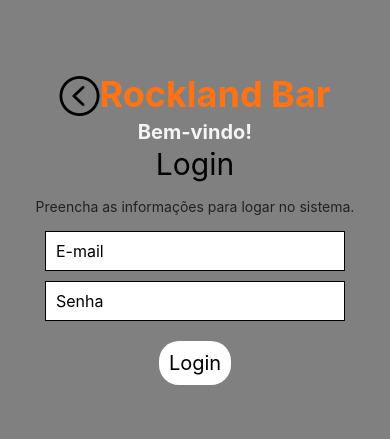
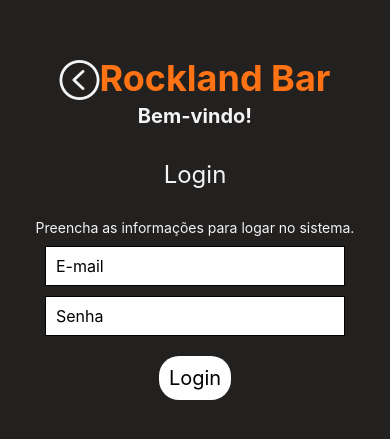
Before and after one commit to Ueverson/campany-app, a React Native app: screen /login in a window 390 px wide. Shown: the part 203-642 px from the top of the page. Built offline with nearby package versions, Linux system fonts and the light colour scheme.

Commit message:
Change the css logic

```diff
--- a/src/components/Notification.tsx
+++ b/src/components/Notification.tsx
@@ -2,9 +2,9 @@ import React from 'react';
 import { View, Text, TouchableOpacity, Button } from 'react-native';
 import Modal from 'react-native-modal';
 import { AntDesign } from '@expo/vector-icons';
-import { useNavigation } from '@react-navigation/native';
+import notificationStyles from '../components/css/notificationStyles';
 
-interface NotifyContent {
+interface NotificationProps {
   directTo?: () => void;
   icon?: JSX.Element;
   closePopUp?: () => void;
@@ -12,10 +12,10 @@ interface NotifyContent {
   description?: string;
   title?: string;
   buttonAction?: () => void;
-  isModalVisible: boolean;
+  isModalVisible?: boolean;
 }
 
-function Notification({
+const Notification: React.FC<NotificationProps> = ({
   directTo,
   icon,
   buttonText,
@@ -23,38 +23,22 @@ function Notification({
   title,
   buttonAction,
   isModalVisible,
-}: NotifyContent) {
-
+}: NotificationProps) => {
   return (
     <Modal isVisible={isModalVisible}>
-      <View
-        style={{
-          flex: 1,
-          justifyContent: 'center',
-          alignItems: 'center',
-          backgroundColor: 'white'
-        }}
-      >
-        <TouchableOpacity onPress={directTo}>
-          <AntDesign name="leftcircleo" size={40} color={'black'} />
+      <View style={notificationStyles.container}>
+        <TouchableOpacity onPress={directTo} style={notificationStyles.closeButton}>
+          <AntDesign name="leftcircleo" size={40} color={'white'} />
         </TouchableOpacity>
-        <Text style={{ fontSize: 24, fontWeight: 'bold', margin: 4 }}>
-          {icon}
-        </Text>
-        <Text style={{ fontSize: 24, fontWeight: 'bold' }}>
-          {title}
-        </Text>
-        <Text style={{ fontSize: 24, fontWeight: 'bold', paddingTop: 16 }}>
-          {description}
-        </Text>
-        <Button
-          onPress={buttonAction}
-          title={buttonText || 'OK'}
-          color="black"
-        />
+        <Text style={notificationStyles.icon}>{icon}</Text>
+        <Text style={notificationStyles.title}>{title}</Text>
+        <Text style={notificationStyles.description}>{description}</Text>
+        <TouchableOpacity style={notificationStyles.button} onPress={buttonAction}>
+          <Text style={notificationStyles.buttonText}>{buttonText || 'OK'}</Text>
+        </TouchableOpacity>
       </View>
     </Modal>
   );
-}
+};
 
 export default Notification;
--- /dev/null
+++ b/src/components/css/notificationStyles.ts
@@ -0,0 +1,45 @@
+import { StyleSheet } from 'react-native';
+
+const notificationStyles = StyleSheet.create({
+  container: {
+    flex: 1,
+    justifyContent: 'center',
+    alignItems: 'center',
+    backgroundColor: '#232020',
+  },
+  closeButton: {
+    position: 'absolute',
+    top: 10,
+    left: 10,
+  },
+  icon: {
+    fontSize: 24,
+    fontWeight: 'bold',
+    margin: 4,
+    color: '#F4F4F4',
+  },
+  title: {
+    fontSize: 24,
+    fontWeight: 'bold',
+    color: '#F4F4F4',
+  },
+  description: {
+    fontSize: 24,
+    fontWeight: 'bold',
+    paddingTop: 16,
+    color: '#F4F4F4',
+  },
+  button: {
+    marginTop: 20,
+    padding: 10,
+    backgroundColor: '#c2410c', // Orange-500
+    borderRadius: 8,
+  },
+  buttonText: {
+    color: 'white',
+    fontSize: 20,
+    textAlign: 'center',
+  },
+});
+
+export default notificationStyles;
--- /dev/null
+++ b/src/pages/css/loginStyles.ts
@@ -0,0 +1,50 @@
+import { StyleSheet } from 'react-native';
+
+const styles = StyleSheet.create({
+  container: {
+    flex: 1,
+    backgroundColor: '#232020',
+    alignItems: 'center',
+    justifyContent: 'center',
+  },
+  headerIcon: {
+    color: '#F4F4F4',
+  },
+  pageTitle: {
+    fontSize: 24,
+    color: '#F4F4F4',
+    marginBottom: 30,
+    marginTop: 30,
+  },
+  pageSubtitle: {
+    color: '#F4F4F4',
+    paddingBottom: 10,
+  },
+  input: {
+    borderWidth: 1,
+    borderColor: 'black',
+    backgroundColor: 'white',
+    fontSize: 16,
+    padding: 10,
+    marginBottom: 10,
+    width: 300,
+    height: 40,
+    color: 'black', // Text color inside input
+  },
+  loginButton: {
+    marginTop: 10,
+    backgroundColor: 'white',
+    borderRadius: 20,
+    padding: 10,
+  },
+  loginButtonText: {
+    color: 'black',
+    fontSize: 20,
+    textAlign: 'center',
+  },
+  importantText: {
+    color: '#c2410c', // Orange-500
+  },
+});
+
+export default styles;
--- a/src/pages/login.tsx
+++ b/src/pages/login.tsx
@@ -4,6 +4,9 @@ import AsyncStorage from '@react-native-async-storage/async-storage';
 import axios from 'axios';
 import HeaderEmpresa from '../components/HeaderEmpresa';
 import { AntDesign } from '@expo/vector-icons';
+import { withExpoSnack } from 'nativewind';
+import styles from './css/loginStyles';
+import Notification from '../components/Notification'
 
 interface LoginData {
   col_email: string;
@@ -15,6 +18,7 @@ interface LoginResponse {
 }
 
 function Login({ navigation }: any): JSX.Element {
+  const [isErrorVisible, setIsErrorVisible] = useState(false);
   const [loginData, setLoginData] = useState<LoginData>({
     col_email: '',
     col_senha: '',
@@ -56,60 +60,46 @@ function Login({ navigation }: any): JSX.Element {
       const { webToken } = response.data;
       await setTokenWithExpiration(webToken);
       navigation.navigate('home');
-
     } catch (error) {
       console.error('Usuário ou senha inválidos');
+      setIsErrorVisible(true);
     }
   };
 
+  const handleNotificationClose = () => {
+    setIsErrorVisible(false);
+  };
+
   return (
-    <View style={{ flex: 1, backgroundColor: 'gray', alignItems: 'center', justifyContent: 'center' }}>
-      <HeaderEmpresa icon={<AntDesign name="leftcircleo" size={40} color="black" />} to="login" />
-      <Text className="text-3xl mb-4">Login</Text>
-      <Text className="pb-4 text-black-500">Preencha as informações para logar no sistema.</Text>
+    <View style={styles.container}>
+      <HeaderEmpresa icon={<AntDesign name="leftcircleo" size={40} style={styles.headerIcon} />} to="login" />
+      <Text style={styles.pageTitle}>Login</Text>
+      <Text style={styles.pageSubtitle}>Preencha as informações para logar no sistema.</Text>
       <TextInput
-        style={{
-          borderWidth: 1,
-          borderColor: 'black',
-          backgroundColor: 'white',
-          fontSize: 16,
-          padding: 10,
-          marginBottom: 10,
-          width: 300,
-          height: 40,
-        }}
+        style={styles.input}
         placeholder="E-mail"
         onChangeText={(text) => handleInputChange('col_email', text)}
         value={loginData.col_email}
       />
       <TextInput
-        style={{
-          borderWidth: 1,
-          borderColor: 'black',
-          backgroundColor: 'white',
-          fontSize: 16,
-          padding: 10,
-          marginBottom: 10,
-          width: 300,
-          height: 40,
-        }}
+        style={styles.input}
         placeholder="Senha"
         secureTextEntry
         onChangeText={(text) => handleInputChange('col_senha', text)}
         value={loginData.col_senha}
       />
-      <TouchableOpacity
-        style={{
-          marginTop: 10,
-          backgroundColor: 'white',
-          borderRadius: 20,
-          padding: 10,
-        }}
-        onPress={handleSubmit}>
-        <Text style={{ color: 'black', fontSize: 20, textAlign: 'center' }}>Login</Text>
+      <TouchableOpacity style={styles.loginButton} onPress={handleSubmit}>
+        <Text style={styles.loginButtonText}>Login</Text>
       </TouchableOpacity>
+      <Notification
+        title="Erro de autenticação"
+        description="Usuário ou senha inválidos"
+        buttonText="OK"
+        isModalVisible={isErrorVisible}
+        buttonAction={handleNotificationClose}
+      />
     </View>
   );
 }
 
-export default Login;
+export default withExpoSnack(Login);
```
